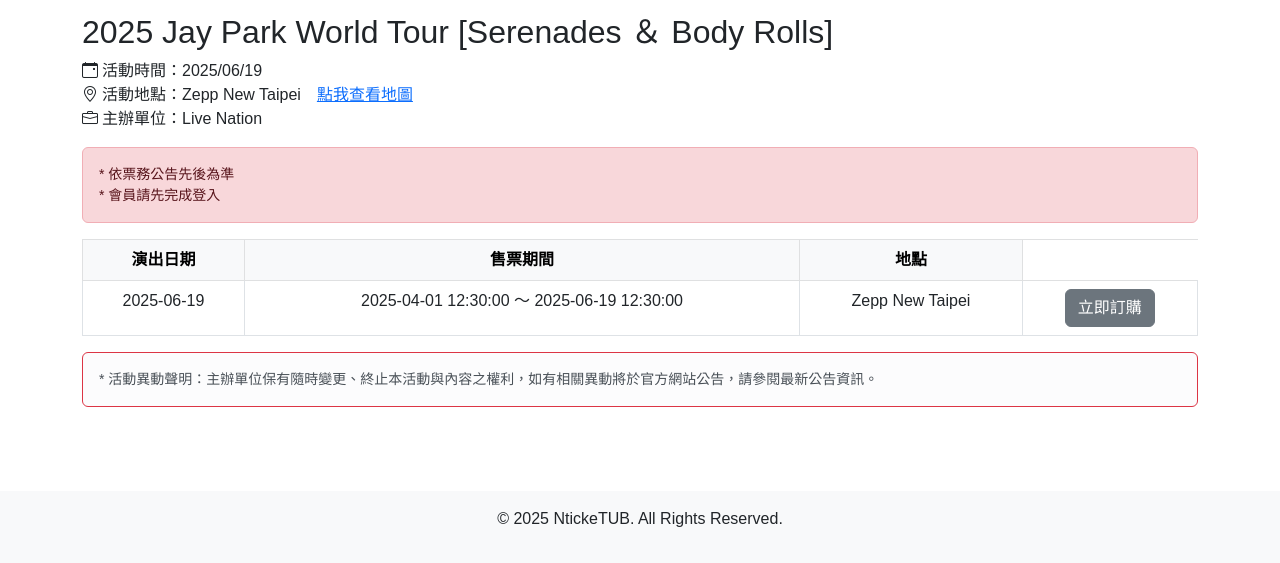
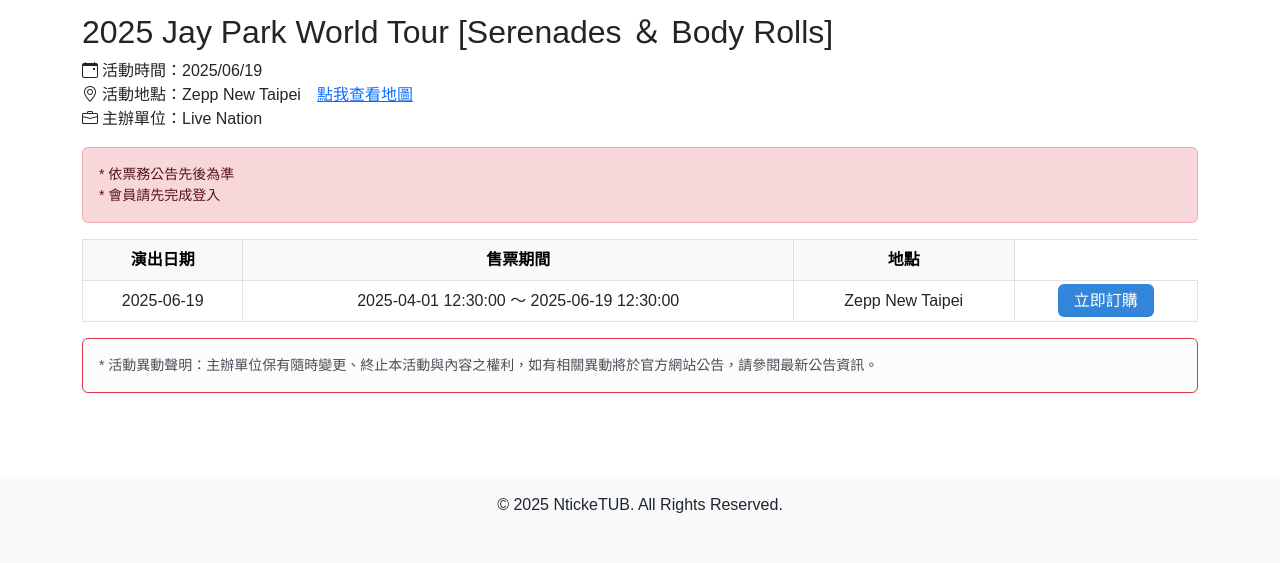
Before and after one commit to Aurororara/ticket-system, a Flask app: page /ticket/purchase/1 in a window 1280 px wide. Shown: the part 527-1090 px from the top of the page. After the commit the page ends 1040 px from the top, so only its background shows below. Run offline with Flask 3, Linux system fonts and the light colour scheme; data comes from the database, SQL or seed files in the repository.

Commit message:
iconfixed

```diff
--- a/templates/ticket_start.html
+++ b/templates/ticket_start.html
@@ -56,7 +56,7 @@
 
         <td>
           {% if game.game_status == 'A' and game.sale_start_time <= now <=game.sale_end_time %} <a
-            href="{{ url_for('select_area', game_id=game.game_id) }}" class="btn btn-secondary">立即訂購</a>
+            href="{{ url_for('select_area', game_id=game.game_id) }}" class="button-deepblue">立即訂購</a>
             {% else %}
             <button class="btn btn-secondary" disabled>暫停販售</button>
             {% endif %}
@@ -77,4 +77,26 @@
     * 活動異動聲明：主辦單位保有隨時變更、終止本活動與內容之權利，如有相關異動將於官方網站公告，請參閱最新公告資訊。
   </div>
 </div>
+
+
+<style>
+  .button-deepblue {
+    background-color: #3385D9;
+    color: white;
+    border: none;
+    border-radius: 6px;
+    padding: 8px 16px;
+    cursor: pointer;
+    text-decoration: none;
+    transition: background-color 0.2s ease;
+  }
+
+  .button-deepblue:hover {
+    background-color: #1f6ec3;
+  }
+
+  .button-deepblue:active {
+    background-color: #145399;
+  }
+</style>
 {% endblock %}
```
Also changed, not shown: templates/login.html (+22 -1 lines).
